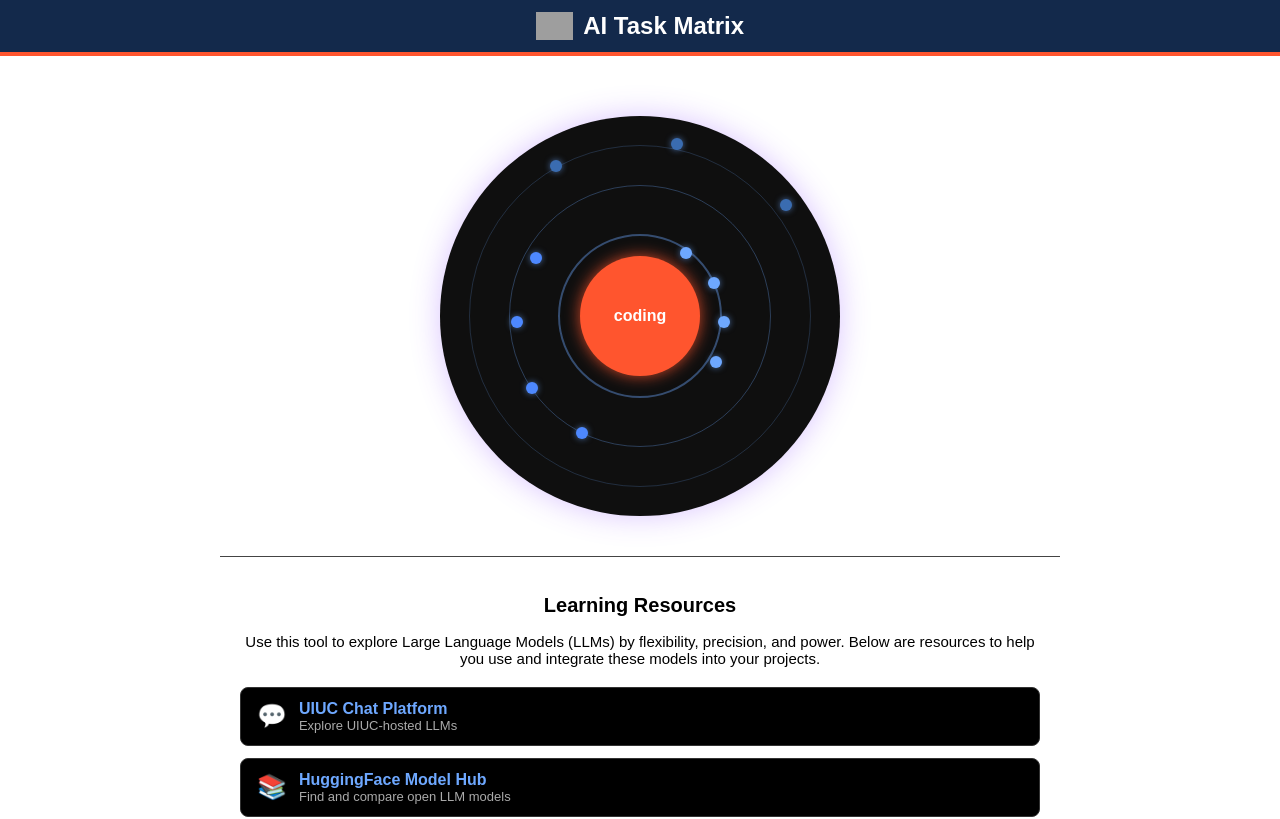
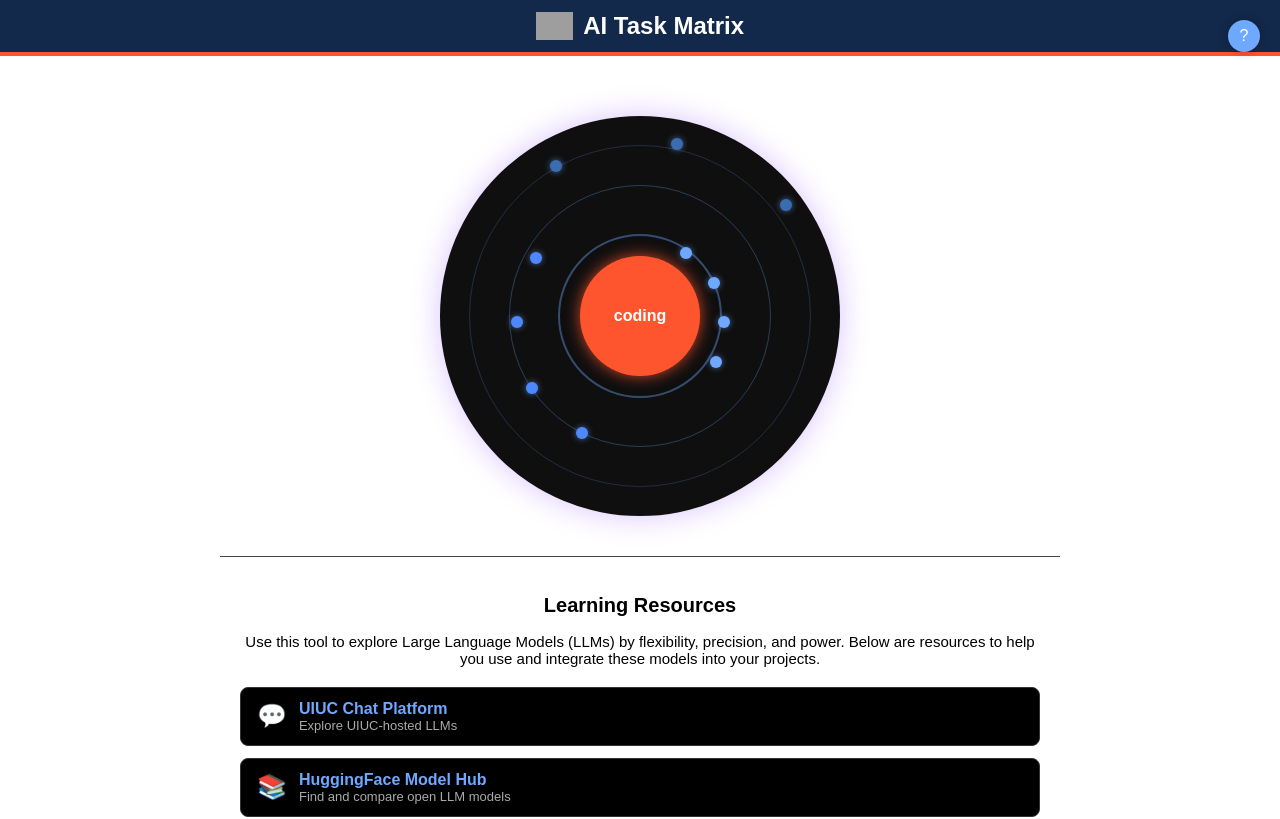
Before and after one commit to godofentropy/LLM_TaskMatrix, a React (Vite) app in the folder llm-matrix/: page / in a window 1280 px wide. Shown: the top 819 px of the page. Built offline with nearby package versions, Linux system fonts and the light colour scheme; grey boxes are pictures that could not be loaded.

Commit message:
help button

```diff
--- a/llm-matrix/src/App.jsx
+++ b/llm-matrix/src/App.jsx
@@ -1,4 +1,5 @@
 import RadialTaskSelector from './components/RadialTaskSelector';
+import HelpOverlay from './components/HelpOverlay';
 import './index.css';
 
 function App() {
@@ -32,6 +33,9 @@ function App() {
                     AI Task Matrix
                 </div>
             </header>
+
+            {/* GLOBAL HELP OVERLAY */}
+            <HelpOverlay />
 
             {/* APP CONTENT */}
             <div className="app">
@@ -68,7 +72,6 @@ function App() {
                         Below are resources to help you use and integrate these models into your projects.
                     </p>
 
-                    {/* RESOURCE CARDS */}
                     <div style={{ display: 'flex', flexDirection: 'column', gap: '12px' }}>
                         {[{
                             icon: '💬',
```
